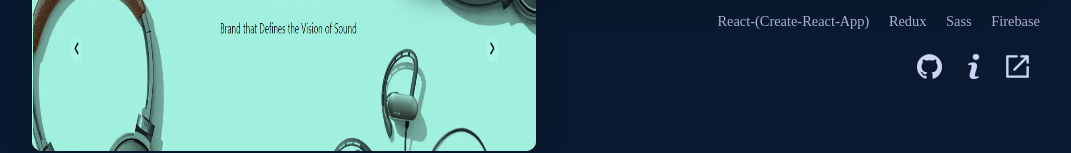
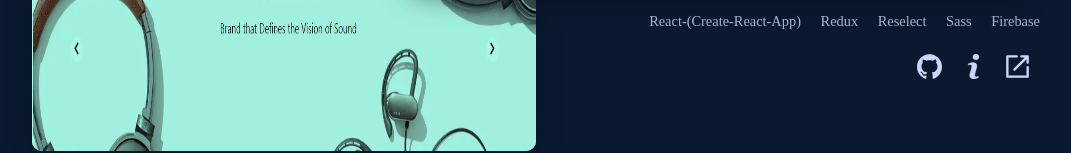
Before and after one commit to coDevAnki/portfolio, a website: page index.html in a window 1280 px wide. Shown: the part 2245-2398 px from the top of the page, without its empty margins (104-1175 px from the left). Drawn offline with Linux system fonts and the light colour scheme.

```diff
--- a/index.html
+++ b/index.html
@@ -304,7 +304,7 @@
                   online store of listening devices
                 </p>
                 <aside class="featured-project-tech_used">
-                  react-(create-react-app) redux sass firebase
+                  react-(create-react-app) redux reselect sass firebase
                 </aside>
                 <div class="featured-project-links">
                   <a
```
Also changed, not shown: 1 other file.
